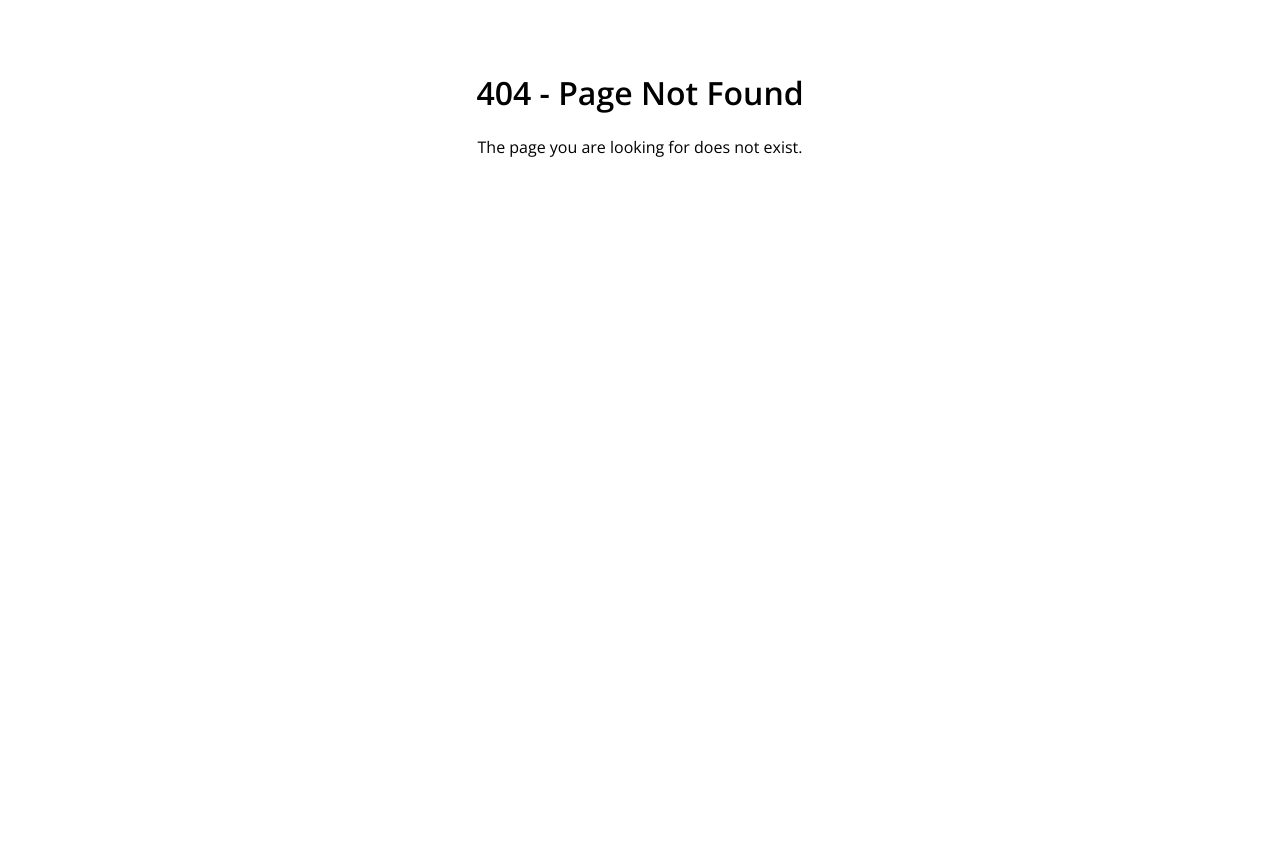
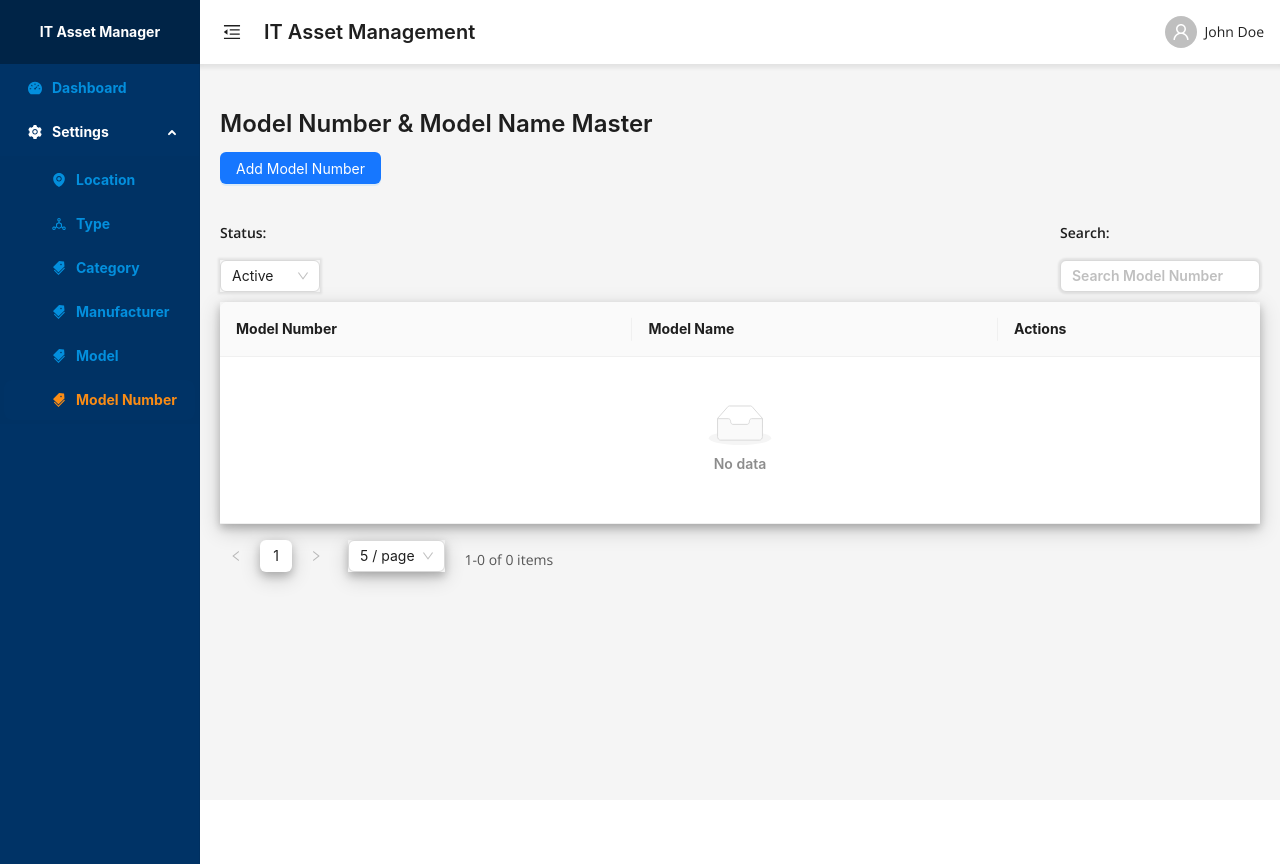
Before and after one commit to kumarangp/AssetManager, a React (Vite) app in the folder Frontend/: page /settings/modelnumber in a window 1280 px wide. Before the commit this address had no page. Before the commit the page ends 800 px from the top, so only its background shows below. Built offline with nearby package versions, Linux system fonts and the light colour scheme; the HTML template or start-up script is replaced by a standard one.

Commit message:
Created: Model Number Master

```diff
--- a/Frontend/src/App.tsx
+++ b/Frontend/src/App.tsx
@@ -10,6 +10,7 @@ import Type from "./components/master/Type";
 import Category from "./components/master/Category";
 import Manufacturer from "./components/master/Manufacturer";
 import Model from "./components/master/Model";
+import ModelNumber from "./components/master/ModelNumber";
 
 const App: React.FC = () => {
   return (
@@ -28,6 +29,7 @@ const App: React.FC = () => {
           <Route path="/settings/category" element={<Category />} />
           <Route path="/settings/manufacturer" element={<Manufacturer />} />
           <Route path="/settings/model" element={<Model />} />
+          <Route path="/settings/modelnumber" element={<ModelNumber />} />
         </Route>
         {/* Error Route */}
         <Route path="*" element={<ErrorPage />} />
--- a/Frontend/src/components/dashboard/Sidebar.tsx
+++ b/Frontend/src/components/dashboard/Sidebar.tsx
@@ -51,6 +51,12 @@ const Sidebar: React.FC = () => {
           icon: <TagsFilled />,
           label: "Model",
           style: { color: "#038fdd" }
+        },
+        {
+          key: "/settings/modelnumber",
+          icon: <TagsFilled />,
+          label: "Model Number",
+          style: { color: "#038fdd" }
         }
       ],
     },
--- /dev/null
+++ b/Frontend/src/components/master/ModelNumber.tsx
@@ -0,0 +1,217 @@
+import React, { useState } from "react";
+import {
+  Button,
+  Form,
+  Input,
+  Table,
+  Space,
+  Popconfirm,
+  message,
+  Typography,
+  Modal,
+  Select,
+} from "antd";
+
+import Pagination from "../shared/Pagination";
+import Search from "../shared/Search";
+import Status from "../shared/Status";
+
+const { Title } = Typography;
+const { Option } = Select;
+
+interface ModelNumberData {
+  key: string;
+  modelName: string;
+  modelNumber: string;
+}
+
+const ModelNumber: React.FC = () => {
+  const [form] = Form.useForm();
+  const [editingKey, setEditingKey] = useState<string | null>(null);
+  const [isModalOpen, setIsModalOpen] = useState(false);
+  const [currentPage, setCurrentPage] = useState<number>(1);
+  const [pageSize, setPageSize] = useState<number>(5);
+  const [searchTerm, setSearchTerm] = useState<string>("");
+  const [status, setStatus] = useState<string>("Active");
+  const [modelNumbers, setModelNumbers] = useState<ModelNumberData[]>([]);
+  const modelNameOptions = ["Vostra", "Insipiron", "Galaxy"];
+
+  const handleOpenModal = () => {
+    form.resetFields();
+    setEditingKey(null);
+    setIsModalOpen(true);
+  };
+
+  const handleCloseModal = () => {
+    form.resetFields();
+    setEditingKey(null);
+    setIsModalOpen(false);
+  };
+
+  const addOrUpdateModelNumber = (values: ModelNumberData) => {
+    if (editingKey) {
+      setModelNumbers((prev) =>
+      (prev).map((item) => item.key === editingKey ? {...item, ...values} : item));
+      message.success("Model number updated successfully!");
+    } else {
+        const newModelNumber: ModelNumberData = {
+          ...values,
+          key: Date.now().toString()
+        };
+        setModelNumbers((prev) => [...prev, newModelNumber]);
+        message.success("Model number added successfully!");
+    }
+    form.resetFields();
+    setIsModalOpen(false);
+  };
+
+  const deleteModelNumber = (key: string) => {
+    setModelNumbers((prev) => prev.filter((item) => item.key !== key));
+    message.success("Model Number deleted successfully!");
+  };
+
+  const startEditing = (record: ModelNumberData) => {
+    setEditingKey(record.key);
+    form.setFieldsValue(record);
+    setIsModalOpen(true);
+  };
+
+  const handleSearch = (term: string) => {
+    setSearchTerm(term);
+  };
+
+  const filteredModelNumbers = modelNumbers.filter(
+    (item) =>
+      item.modelName.toLowerCase().includes(searchTerm.toLowerCase()) ||
+      item.modelNumber.toLowerCase().includes(searchTerm.toLowerCase())
+  );
+  console.log(filteredModelNumbers);
+
+  const handlePageChange = (page: number, size: number) => {
+    setCurrentPage(page);
+    setPageSize(size);
+  };
+
+  const columns = [
+    {
+      title: "Model Number",
+      dataIndex: "modelNumber",
+      key: "modelNumber"
+    },
+    {
+      title: "Model Name",
+      dataIndex: "modelName",
+      key: "modelName"
+    },
+    {
+      title: "Actions",
+      key: "actions",
+      render: (_: any, record: ModelNumberData) => (
+        <Space>
+          <Button type="link"
+            onClick={() => startEditing(record)}
+            >
+              Edit
+          </Button>
+          <Popconfirm
+            title="Are you sure to delete this model number?"
+            onConfirm={() => deleteModelNumber(record.key)}
+            okText="Yes"
+            cancelText="No"
+          >
+            <Button type="link" danger>Delete
+            </Button>
+          </Popconfirm>
+        </Space>
+      )
+    }
+  ];
+
+  return (
+    <div style={{ padding: "20px" }}>
+      <Title level={3}>Model Number & Model Name Master</Title>
+      <Button
+        type="primary"
+        onClick={handleOpenModal}
+        style={{ marginBottom: "20px" }}
+      >
+        Add Model Number
+      </Button>
+
+      <div>
+        <div style={{ float: "left" }}>
+          <Status
+            type="Default"
+            value={status}
+            onChange={(value) => setStatus(value)}
+          />
+        </div>
+        <div style={{ float: "right" }}>
+          <Search placeholder="Search Model Number" onSearch={handleSearch} />
+        </div>
+        <div style={{ clear: "both" }}></div>
+      </div>
+
+      <Table
+        dataSource={filteredModelNumbers.slice(
+          (currentPage - 1) * pageSize,
+          currentPage * pageSize
+        )}
+        columns={columns}
+        rowKey="key"
+        pagination={false}
+        style={{
+          boxShadow:
+            "0 4px 8px 0 rgba(0, 0, 0, 0.2), 0 6px 20px 0 rgba(0, 0, 0, 0.19)",
+        }}
+      />
+
+      <Pagination
+        current={currentPage}
+        total={filteredModelNumbers.length}
+        pageSize={pageSize}
+        onChange={handlePageChange}
+      />
+
+      <Modal
+        title={editingKey ? "Edit Model Number" : "Add Model Number"}
+        open={isModalOpen}
+        onCancel={handleCloseModal}
+        footer={[
+          <Button key="cancel" onClick={handleCloseModal}>
+            Cancel
+          </Button>,
+          <Button key="submit" type="primary" onClick={() => form.submit()}>
+            {editingKey ? "Update" : "Save"}
+          </Button>,
+        ]}
+      >
+        <Form form={form} layout="vertical" onFinish={addOrUpdateModelNumber}>
+          <Form.Item
+            label="Model Name"
+            name="modelName"
+            rules={[{ required: true, message: "Model name is required!" }]}
+          >
+            <Select placeholder="Select Model">
+              {modelNameOptions.map((option) => (
+                <Option key={option} value={option}>
+                  {option}
+                </Option>
+              ))}
+            </Select>
+          </Form.Item>
+
+          <Form.Item
+            label="Model Number"
+            name="modelNumber"
+            rules={[{ required: true, message: "Model number is required!" }]}
+          >
+            <Input placeholder="Enter model number"></Input>
+          </Form.Item>
+        </Form>
+      </Modal>
+    </div>
+  );
+};
+
+export default ModelNumber;
```
